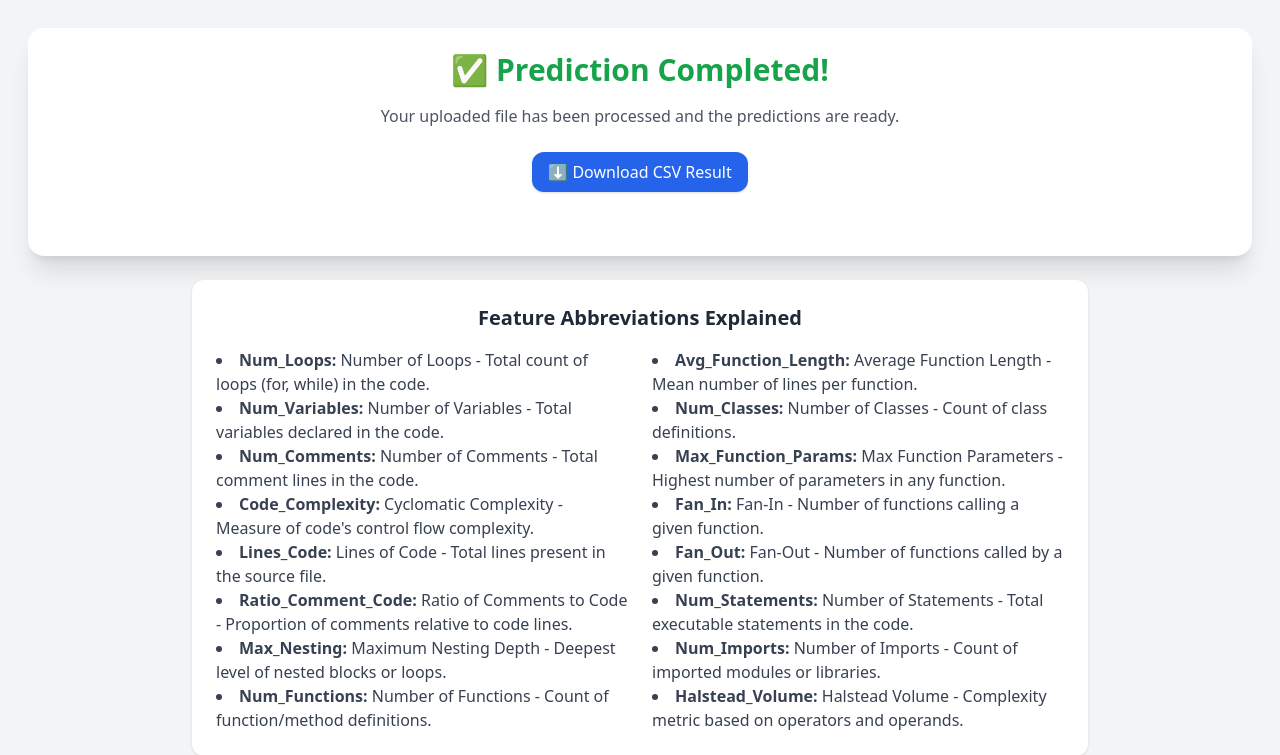
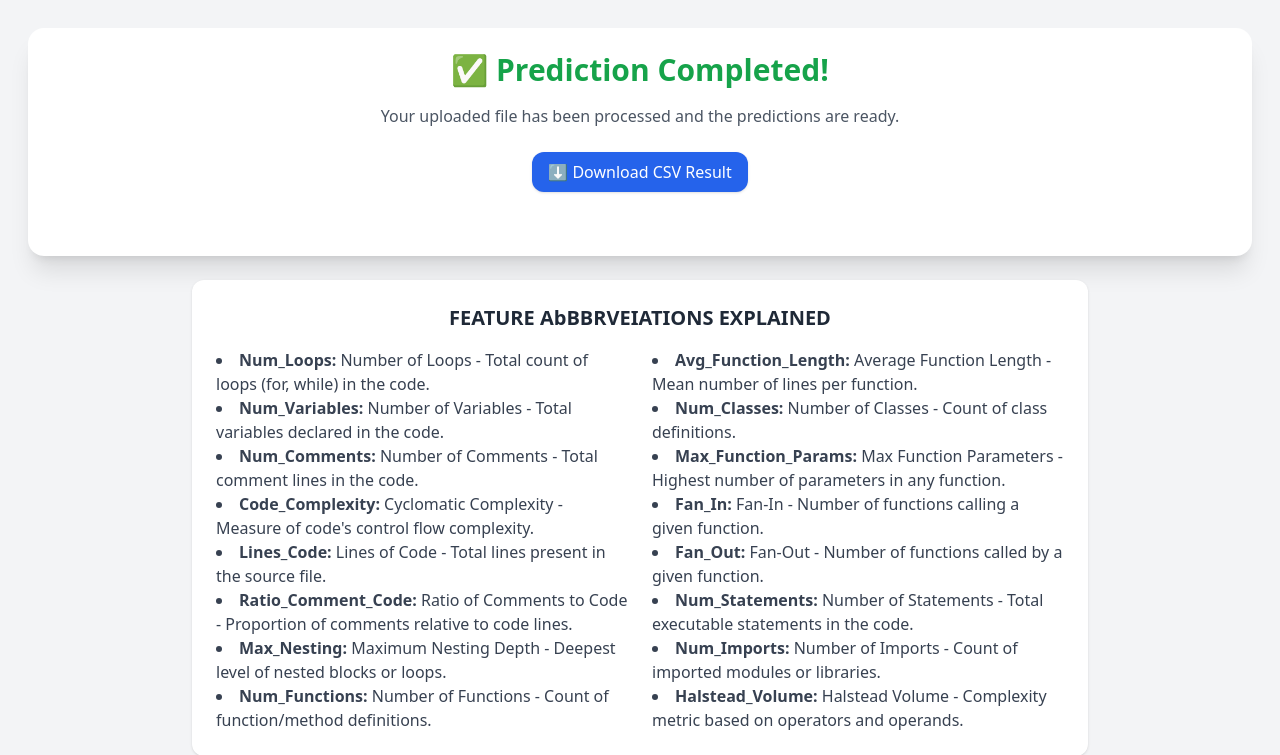
Before and after one commit to MairajAkhtar/bug-detection-app, a Flask app: template templates/result.html in a window 1280 px wide. Shown: the top 755 px of the page. Run offline with Flask 3, Linux system fonts and the light colour scheme; the template is opened without the code that fills it, so the values that code supplies are empty; parts of the project's set-up code (start-up, migrations or seed data) failed here and were passed over; some libraries are stand-ins or nearby versions.

Commit message:
Update result.html

```diff
--- a/templates/result.html
+++ b/templates/result.html
@@ -22,7 +22,7 @@
 
     <!-- Feature Explanation Section -->
     <div class="bg-white p-6 rounded-xl shadow my-6 max-w-4xl mx-auto">
-      <h3 class="text-xl font-semibold mb-4 text-center">Feature Abbreviations Explained</h3>
+      <h3 class="text-xl font-semibold mb-4 text-center">FEATURE AbBBRVEIATIONS EXPLAINED</h3>
       <ul class="list-disc list-inside text-left text-gray-700 columns-1 md:columns-2 gap-6">
         <li><strong>Num_Loops:</strong> Number of Loops - Total count of loops (for, while) in the code.</li>
         <li><strong>Num_Variables:</strong> Number of Variables - Total variables declared in the code.</li>
```
